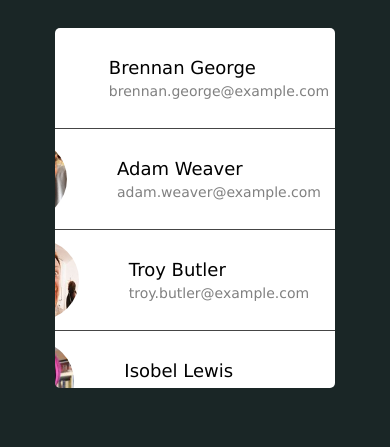
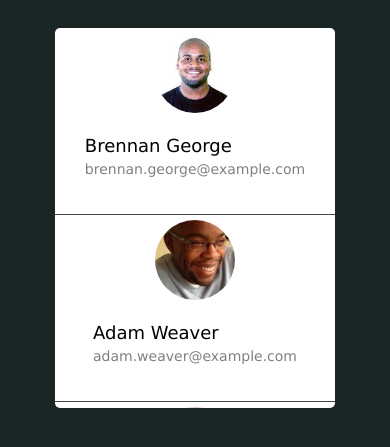
Before and after one commit to felipetoliveira/Contact-List, a plain HTML site: page index.html in a window 390 px wide. Shown: the part 197-644 px from the top of the page. Drawn offline with Linux system fonts and the light colour scheme.

Commit message:
inserted mobile reponsive

```diff
--- a/index.html
+++ b/index.html
@@ -6,7 +6,7 @@
     <meta http-equiv="X-UA-Compatible" content="IE=edge">
     <meta name="viewport" content="width=device-width, initial-scale=1.0">
     <link rel="stylesheet" href="./style.css">
-    <title> My contact List</title>
+    <title> Contact List</title>
 
 </head>
 
--- a/style.css
+++ b/style.css
@@ -63,7 +63,7 @@ body {
 
 .content-scroll {
     background-color: white;
-    max-height: 360px;
+    max-height: 380px;
     width: 90%;
     max-width: 450px;
     overflow-y: auto;
@@ -102,11 +102,26 @@ body {
     justify-content: space-around;
     gap: 8px;
     padding: 0 15px 0 0;
-    opacity: 0 ;
+    opacity: 0;
 
 }
 
-.content__list:hover .content__buttom{
+.content__list:hover .content__buttom {
     opacity: 0.3;
 
 }
+
+
+@media screen and (max-width: 1024px) {
+
+    .content__list {
+        display: flex;
+        flex-direction: column;
+        gap: 15px;
+    }
+
+    .content__image {
+        padding: 5px;
+    }
+
+}
```
